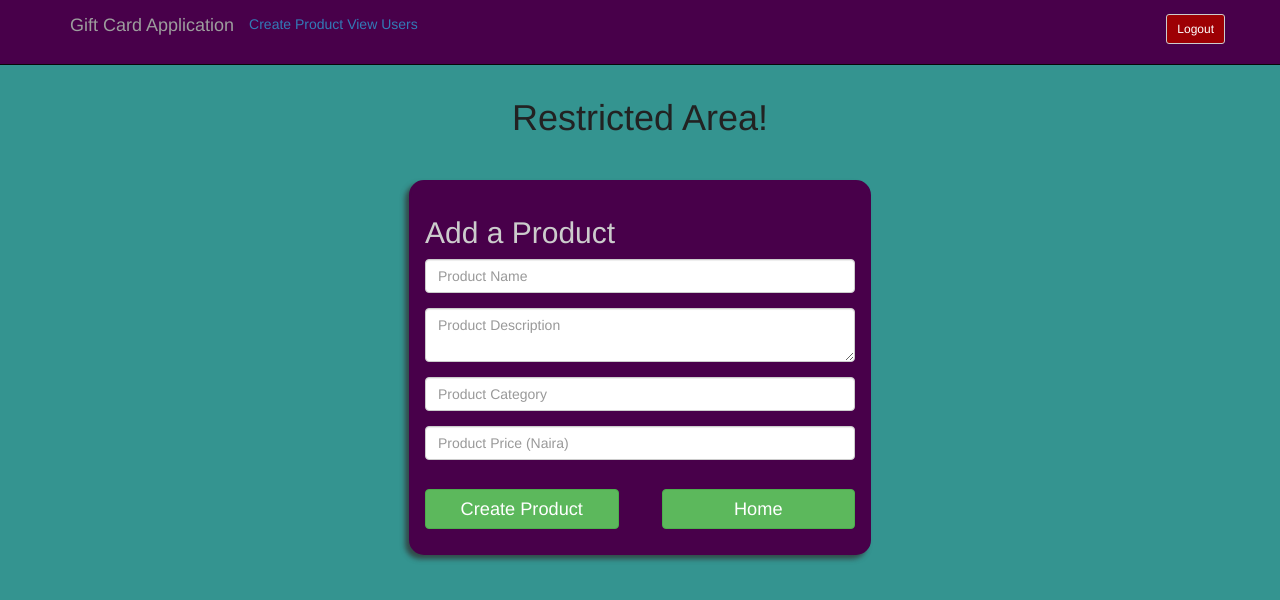
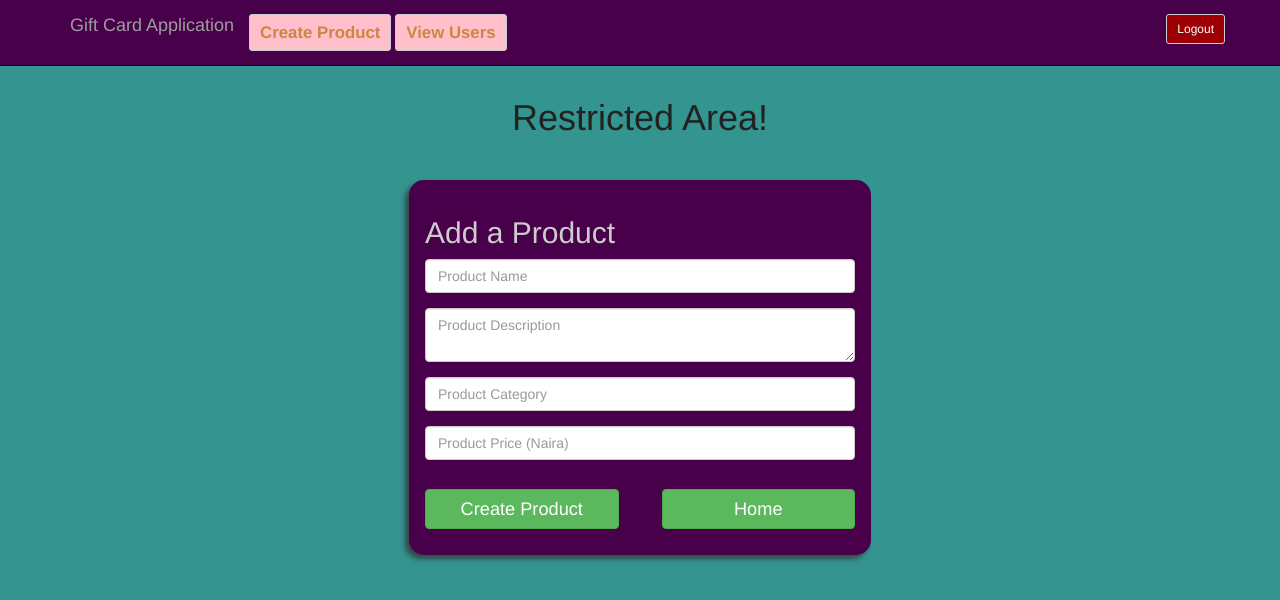
Before and after one commit to andela-calim/giftcard, a website: page index.html at #/createProduct in a window 1280 px wide. Drawn offline with Linux system fonts and the light colour scheme; no server answers.

Commit message:
btn color

```diff
--- a/css/main.css
+++ b/css/main.css
@@ -74,6 +74,13 @@ REGISTRATION AND LOGIN
 	float: right;
 }
 
+.cButtons {
+	background-color: pink;
+	font-size: 1.2em;
+	font-weight: bold;
+	color: peru;
+}
+
 /************************
 PROFILE PAGE (Items)
 ************************/
--- a/partials/createProduct.html
+++ b/partials/createProduct.html
@@ -11,8 +11,8 @@
         <a class="navbar-brand" href="/#">Gift Card Application</a>
       </div>
       <div id="navbar" class="navbar-collapse collapse" ng-show="tokenStatus">
-        <span><a href="#/createProduct">Create Product</a></span>
-        <span><a href="#/viewUsers">View Users</a></span>
+        <span><a href="#/createProduct" class="btn btn-default btn-sm cButtons">Create Product</a></span>
+        <span><a href="#/viewUsers" class="btn btn-default btn-sm cButtons">View Users</a></span>
         <a href="" class="btn btn-default btn-sm navbar-right" id="btn-logout" ng-click="logout()">Logout</a>
       </div><!--/.navbar-collapse -->
     </div>
```
Also changed, not shown: partials/profile.html (+2 -2 lines), partials/users.html (+2 -2 lines).
